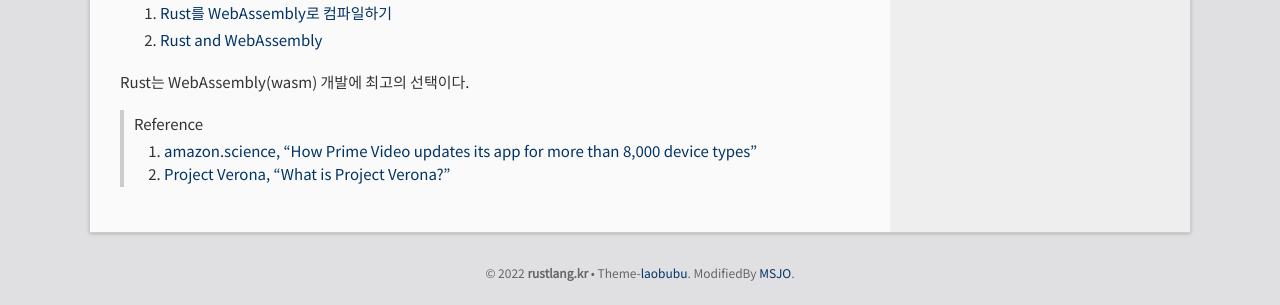
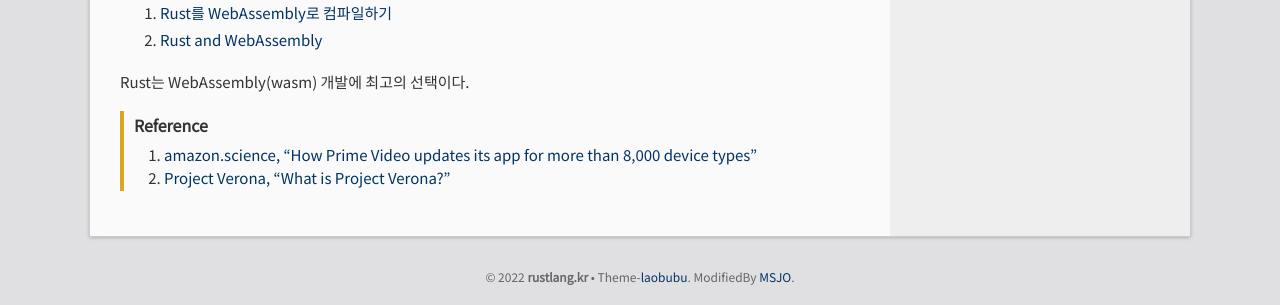
Before and after one commit to DebugJO/rustlang, a Jekyll site: the page built from _posts/2022-02-22-1.md, in a window 1280 px wide. Shown: the part 1783-2088 px from the top of the page. Built offline with Jekyll 4.4.1, drawn with Linux system fonts in a browser that asks for light colours.

Commit message:
Update _base.scss

```diff
--- a/_sass/_base.scss
+++ b/_sass/_base.scss
@@ -15,7 +15,12 @@ a:hover, a:focus {
 blockquote {
 	margin:0;
 	padding: 0px 10px;
-	border-left: 4px solid #CCC;
+	border-left: 4px solid goldenrod;
+}
+
+blockquote > p {
+    font-size: 16px;
+    font-weight: bold;
 }
 
 blockquote ol {
```
